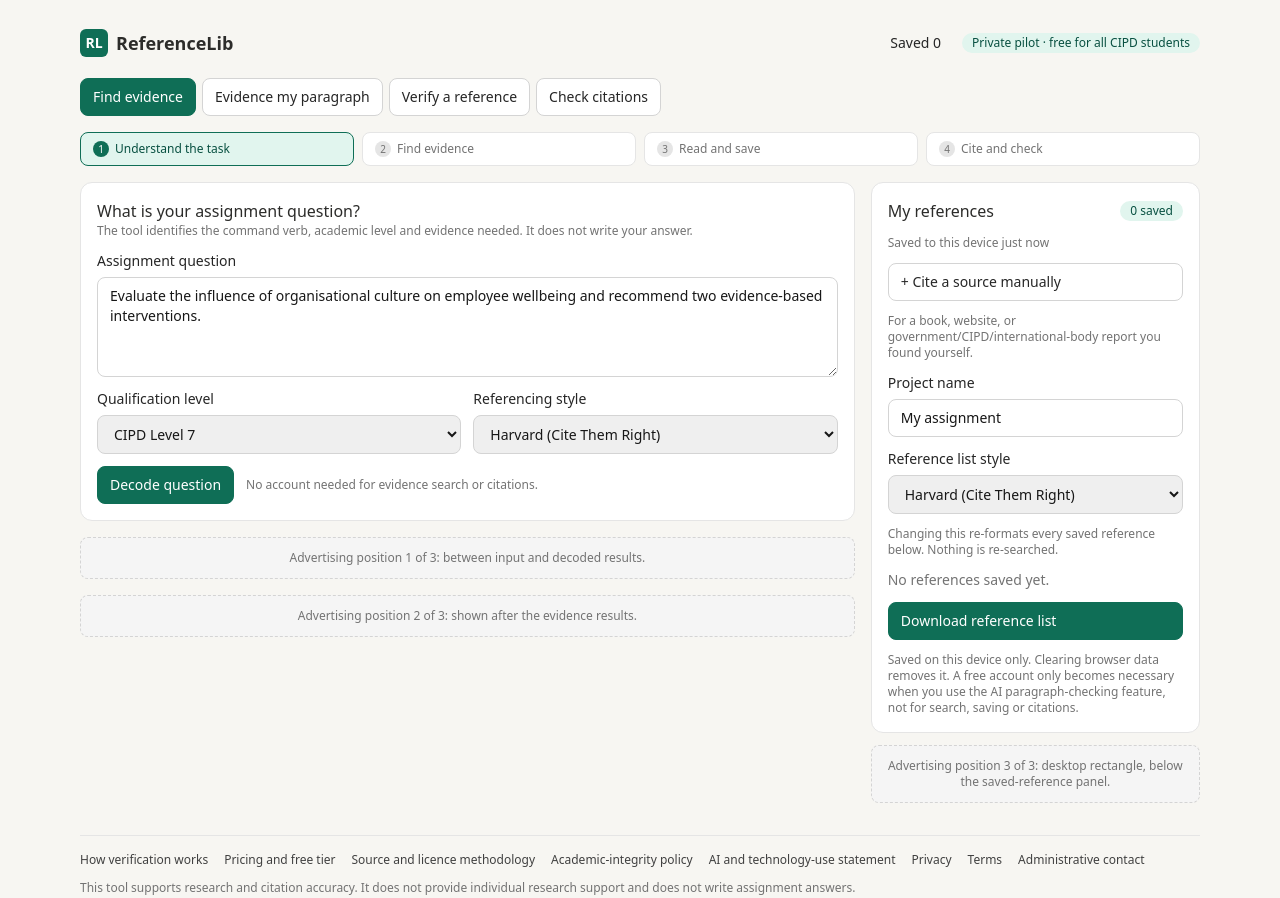
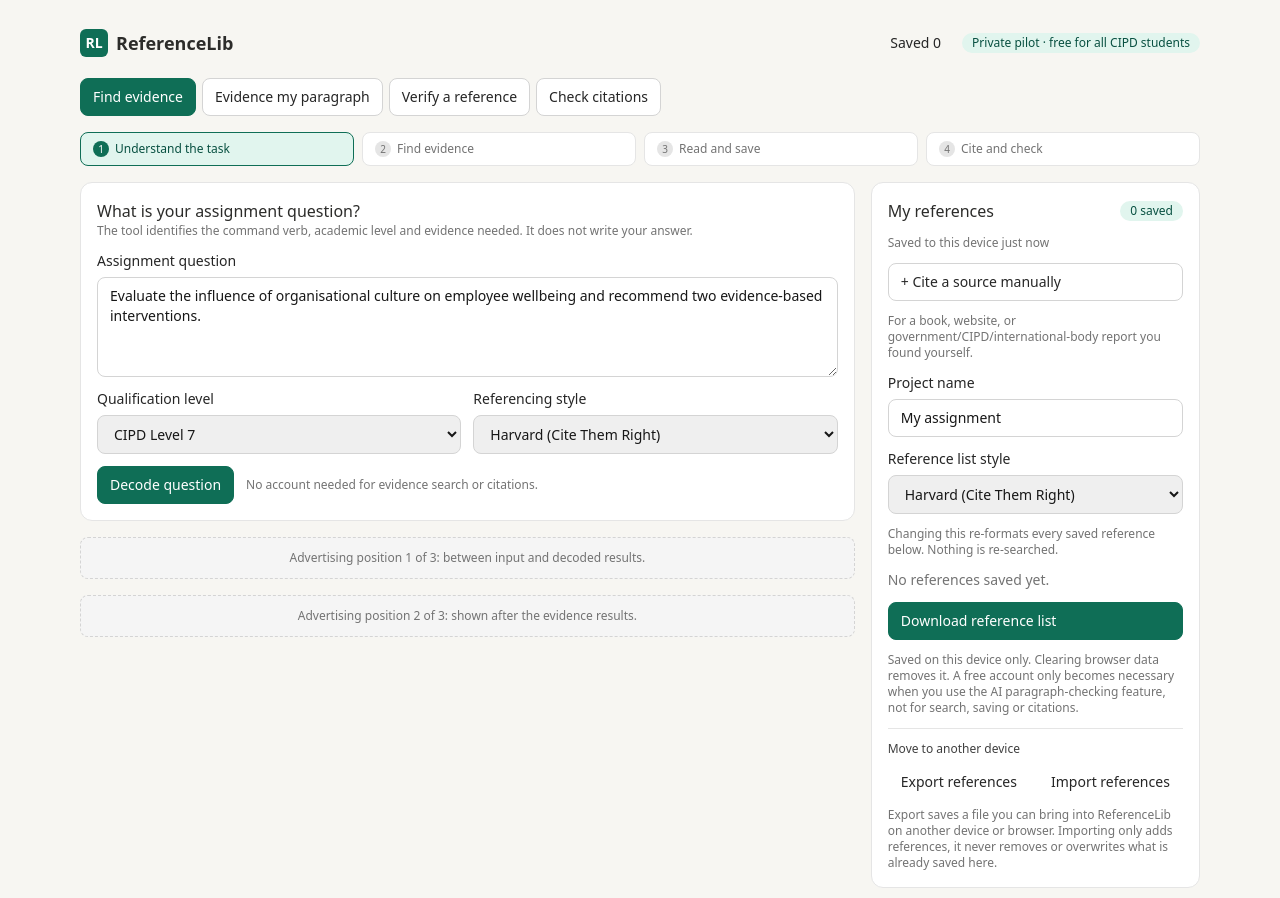
Before and after one commit to christophermccreanor-spec/referencelib, a Next.js app: page / in a window 1280 px wide. Shown: the top 898 px of the page. Built offline with nearby package versions, Linux system fonts and the light colour scheme.

Commit message:
Update SavedReferencePanel.tsx

```diff
--- a/components/SavedReferencePanel.tsx
+++ b/components/SavedReferencePanel.tsx
@@ -1,3 +1,4 @@
+import { useRef } from "react";
 import { REFERENCING_STYLE_LABELS, ReferencingStyle, SavedReference } from "@/lib/types";
 import { renderBibliographyEntries, renderInTextCitationForItem } from "@/lib/citation/csl/client";
 import { AdSlot } from "@/components/AdSlot";
@@ -10,6 +11,9 @@
   onStyleChange,
   onRemove,
   onExport,
+  onExportJson,
+  onImportFile,
+  importMessage,
   onOpenManualEntry,
 }: {
   refs: SavedReference[];
@@ -19,8 +23,19 @@
   onStyleChange: (style: ReferencingStyle) => void;
   onRemove: (id: string) => void;
   onExport: () => void;
+  onExportJson: () => void;
+  onImportFile: (file: File) => void;
+  importMessage?: { text: string; isError: boolean } | null;
   onOpenManualEntry: () => void;
 }) {
+  const fileInputRef = useRef<HTMLInputElement>(null);
+
+  function handleFileChosen(e: React.ChangeEvent<HTMLInputElement>) {
+    const file = e.target.files?.[0];
+    if (file) onImportFile(file);
+    // Reset so choosing the same filename again still fires onChange.
+    e.target.value = "";
+  }
   async function handleCopy(ref: SavedReference) {
     try {
       const citation = await renderInTextCitationForItem(ref.evidence, style);
@@ -104,6 +119,35 @@
           Saved on this device only. Clearing browser data removes it. A free account only becomes
           necessary when you use the AI paragraph-checking feature, not for search, saving or citations.
         </div>
+
+        <div className="grid gap-1.5 border-t border-neutral-200 pt-3">
+          <span className="text-xs font-medium text-neutral-700">Move to another device</span>
+          <div className="flex gap-2">
+            <button className="btn btn-ghost" onClick={onExportJson} disabled={refs.length === 0}>
+              Export references
+            </button>
+            <button className="btn btn-ghost" onClick={() => fileInputRef.current?.click()}>
+              Import references
+            </button>
+            <input
+              ref={fileInputRef}
+              type="file"
+              accept="application/json,.json"
+              className="hidden"
+              onChange={handleFileChosen}
+            />
+          </div>
+          <div className="text-xs text-neutral-500">
+            Export saves a file you can bring into ReferenceLib on another device or browser.
+            Importing only adds references, it never removes or overwrites what is already saved
+            here.
+          </div>
+          {importMessage && (
+            <div className={`text-xs ${importMessage.isError ? "text-red-600" : "text-emerald-700"}`}>
+              {importMessage.text}
+            </div>
+          )}
+        </div>
       </section>
       <AdSlot label="Advertising position 3 of 3: desktop rectangle, below the saved-reference panel." />
     </aside>
```
